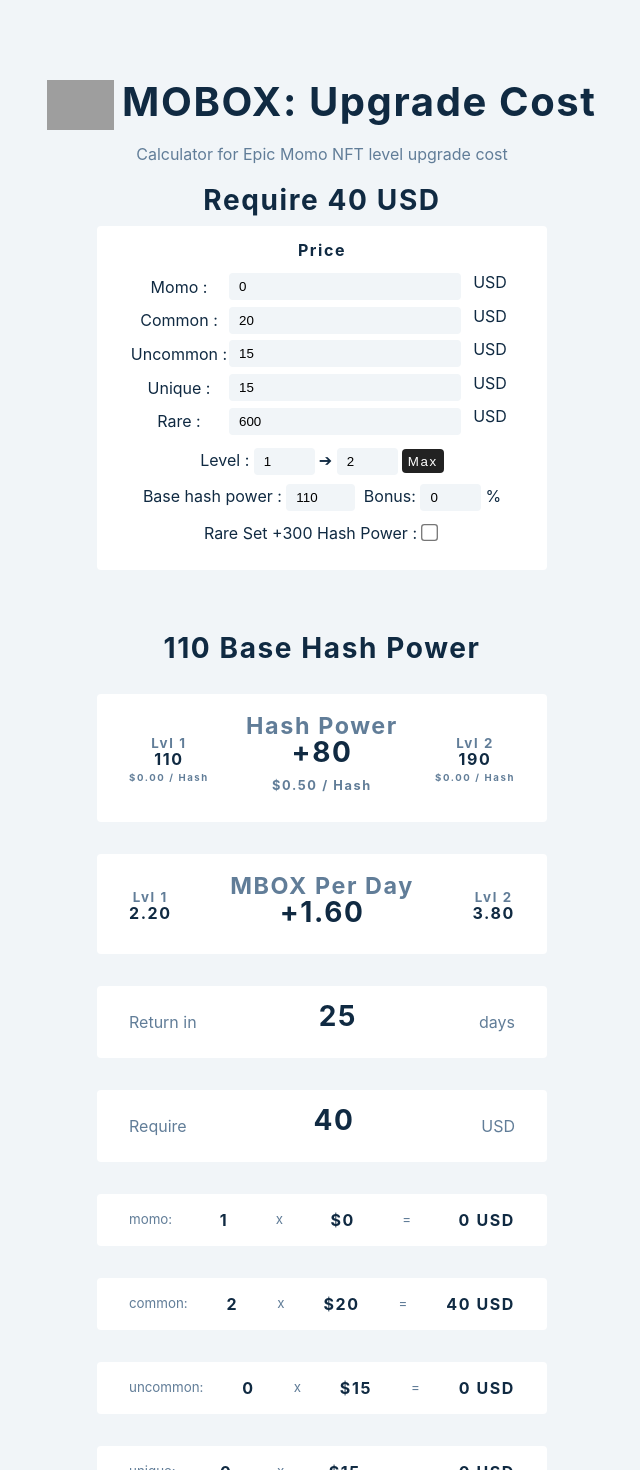
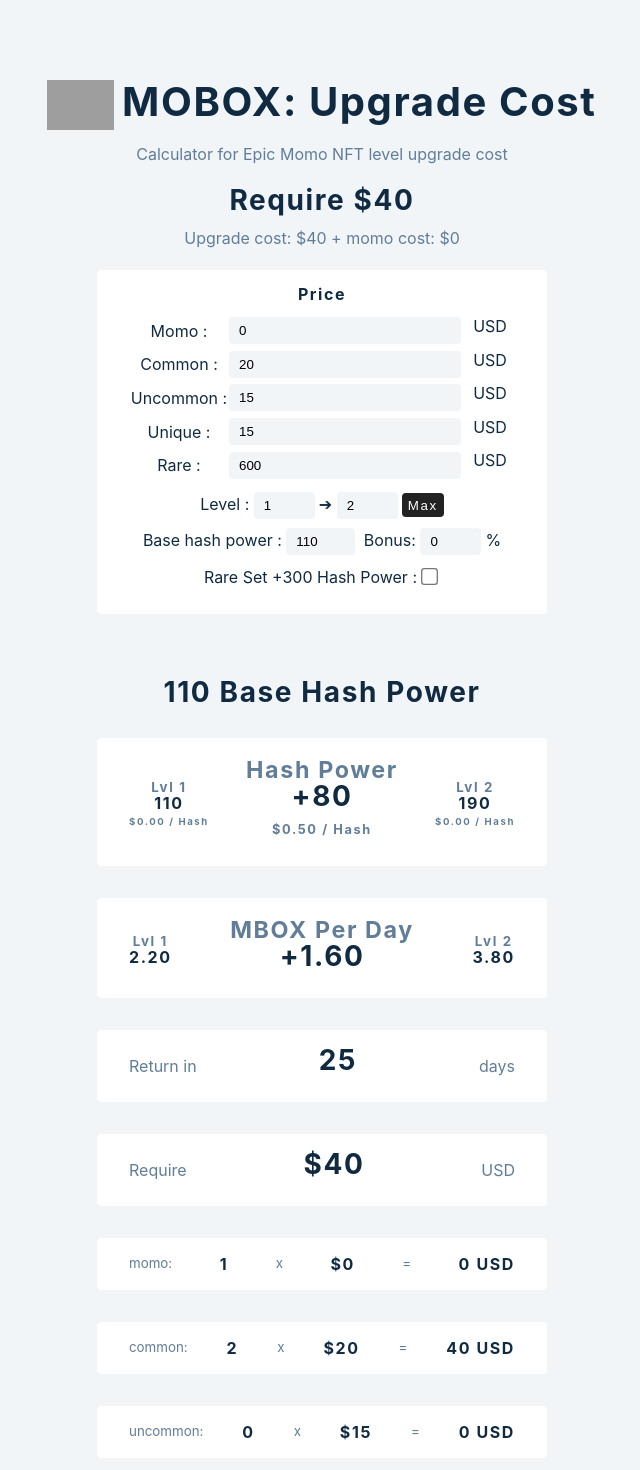
Before and after one commit to jyydev/mobox, a React (Create React App) app: page / in a window 1280 px wide. Shown: the top 1470 px of the page, without its empty margins (318-958 px from the left). Built offline with nearby package versions, Linux system fonts and the light colour scheme; grey boxes are pictures that could not be loaded.

Commit message:
added upgrade cost

```diff
--- a/src/App.js
+++ b/src/App.js
@@ -168,7 +168,8 @@ const Input = () => {
         MOBOX: upgrade cost
       </h2>
       <p>Calculator for {rarity} Momo NFT level upgrade cost </p>
-      <h3>Require {total} USD</h3>
+      <h3>Require ${total}</h3>
+      <p>Upgrade cost: ${total - price.momo} + momo cost: ${price.momo} </p>
 
       <article>
         <form className='form'>
@@ -318,7 +319,7 @@ const Input = () => {
 
         <div className='item'>
           <p>Require</p>
-          <h3>{total}</h3>
+          <h3>${total}</h3>
           <p>USD</p>
         </div>
         {rarities.map((rarity, i) => {
```
